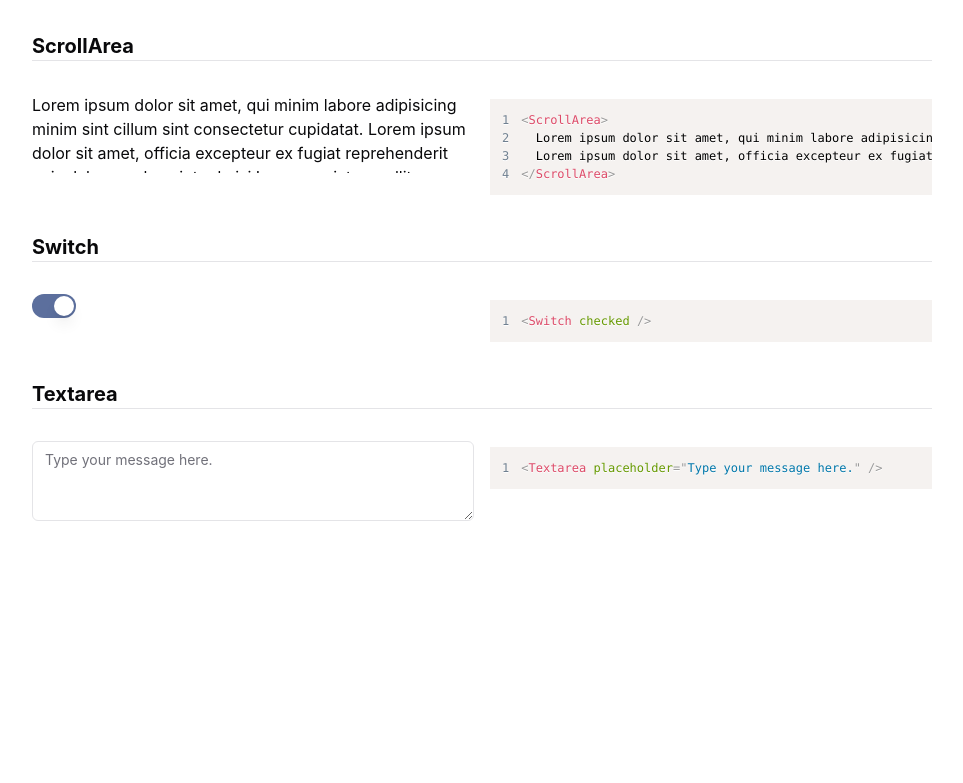
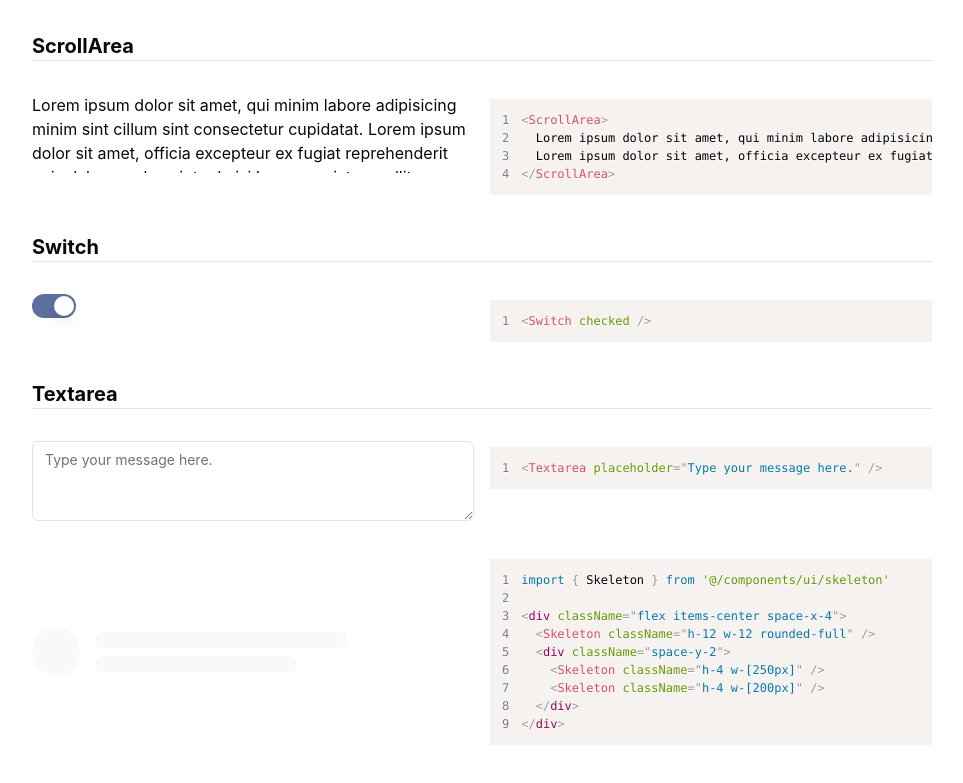
Before and after one commit to ttab/elephant-ui, a React (Vite) app: page / in a window 1280 px wide. Shown: the part 7208-7991 px from the top of the page, without its empty margins (8-971 px from the left). Before the commit the page ends 7769 px from the top, so only its background shows below. Built offline with nearby package versions, Linux system fonts and the light colour scheme; a web font is replaced by a local one.

Commit message:
feat: add skeleton component

```diff
--- /dev/null
+++ b/src/components/ui/skeleton.tsx
@@ -0,0 +1,15 @@
+import { cn } from '@/lib/utils'
+
+function Skeleton({
+  className,
+  ...props
+}: React.HTMLAttributes<HTMLDivElement>): JSX.Element {
+  return (
+    <div
+      className={cn('animate-pulse rounded-md bg-muted', className)}
+      {...props}
+    />
+  )
+}
+
+export { Skeleton }
--- a/src/index.ts
+++ b/src/index.ts
@@ -105,3 +105,4 @@ export {
 } from '@/components/ui/dialog'
 export { Switch } from '@/components/ui/switch'
 export { Textarea } from '@/components/ui/textarea'
+export { Skeleton } from '@/components/ui/skeleton'
--- a/src/showroom/app.tsx
+++ b/src/showroom/app.tsx
@@ -18,6 +18,7 @@ import { DrawerExample } from './components/drawer'
 import { DialogExample } from './components/dialog'
 import { SwitchExample } from './components/switch'
 import { TextareaExample } from './components/textarea'
+import { SkeletonExample } from './components/skeleton'
 
 export function App(): JSX.Element {
   return <div className="grid grid-cols-2 gap-4 gap-y-8 max-w-[900px] m-10">
@@ -41,5 +42,6 @@ export function App(): JSX.Element {
     <ScrollAreaExample />
     <SwitchExample />
     <TextareaExample />
+    <SkeletonExample />
   </div >
 }
--- /dev/null
+++ b/src/showroom/components/skeleton.tsx
@@ -0,0 +1,25 @@
+import { Skeleton } from '@/components/ui/skeleton'
+import { Code } from '../code'
+
+export function SkeletonExample(): JSX.Element {
+  return (
+    <>
+    <div className="flex items-center space-x-4">
+      <Skeleton className="h-12 w-12 rounded-full" />
+      <div className="space-y-2">
+        <Skeleton className="h-4 w-[250px]" />
+        <Skeleton className="h-4 w-[200px]" />
+      </div>
+    </div>
+    <Code code={`import { Skeleton } from '@/components/ui/skeleton'
+
+<div className="flex items-center space-x-4">
+  <Skeleton className="h-12 w-12 rounded-full" />
+  <div className="space-y-2">
+    <Skeleton className="h-4 w-[250px]" />
+    <Skeleton className="h-4 w-[200px]" />
+  </div>
+</div>`} />
+  </>
+  )
+}
```
